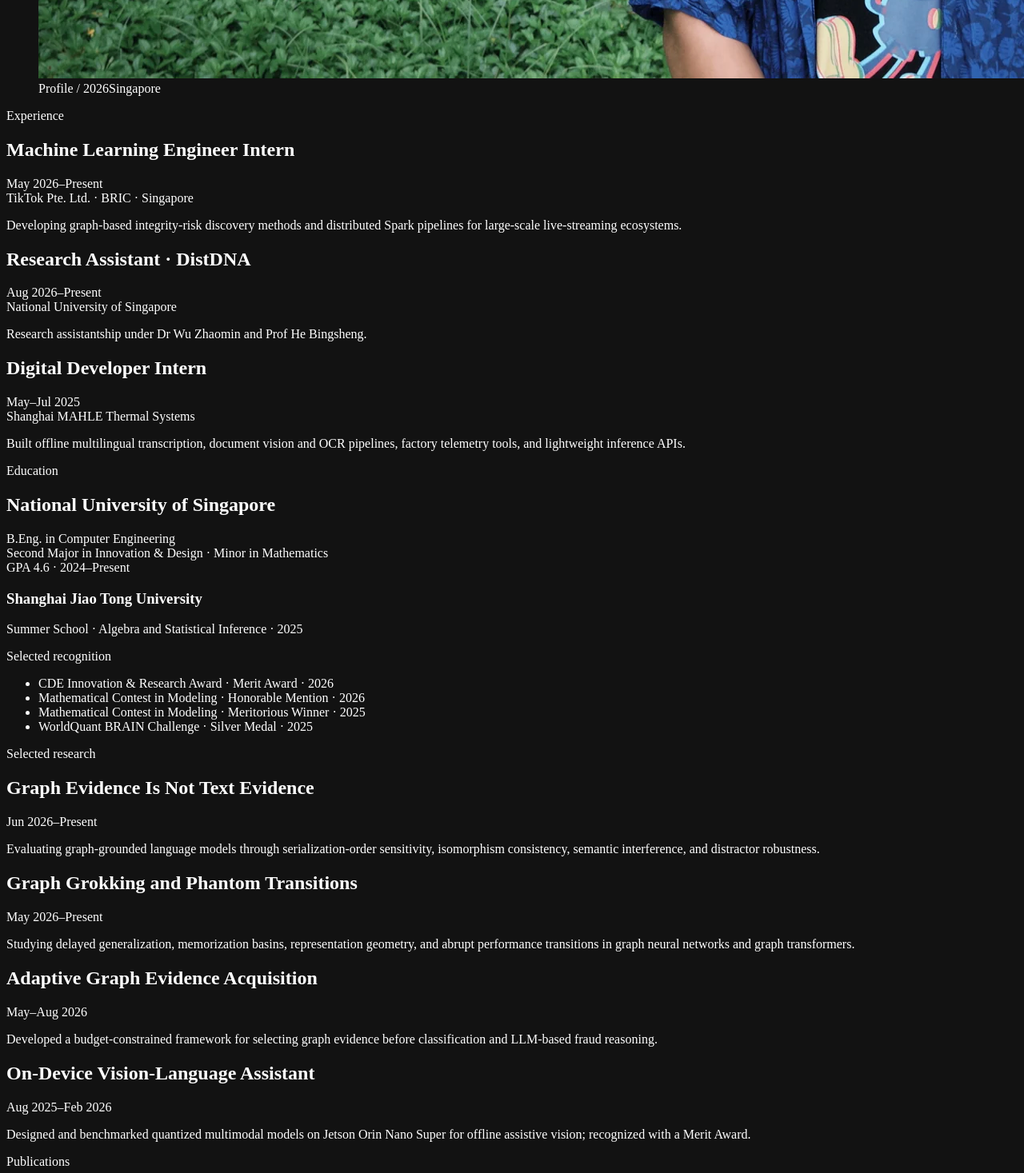
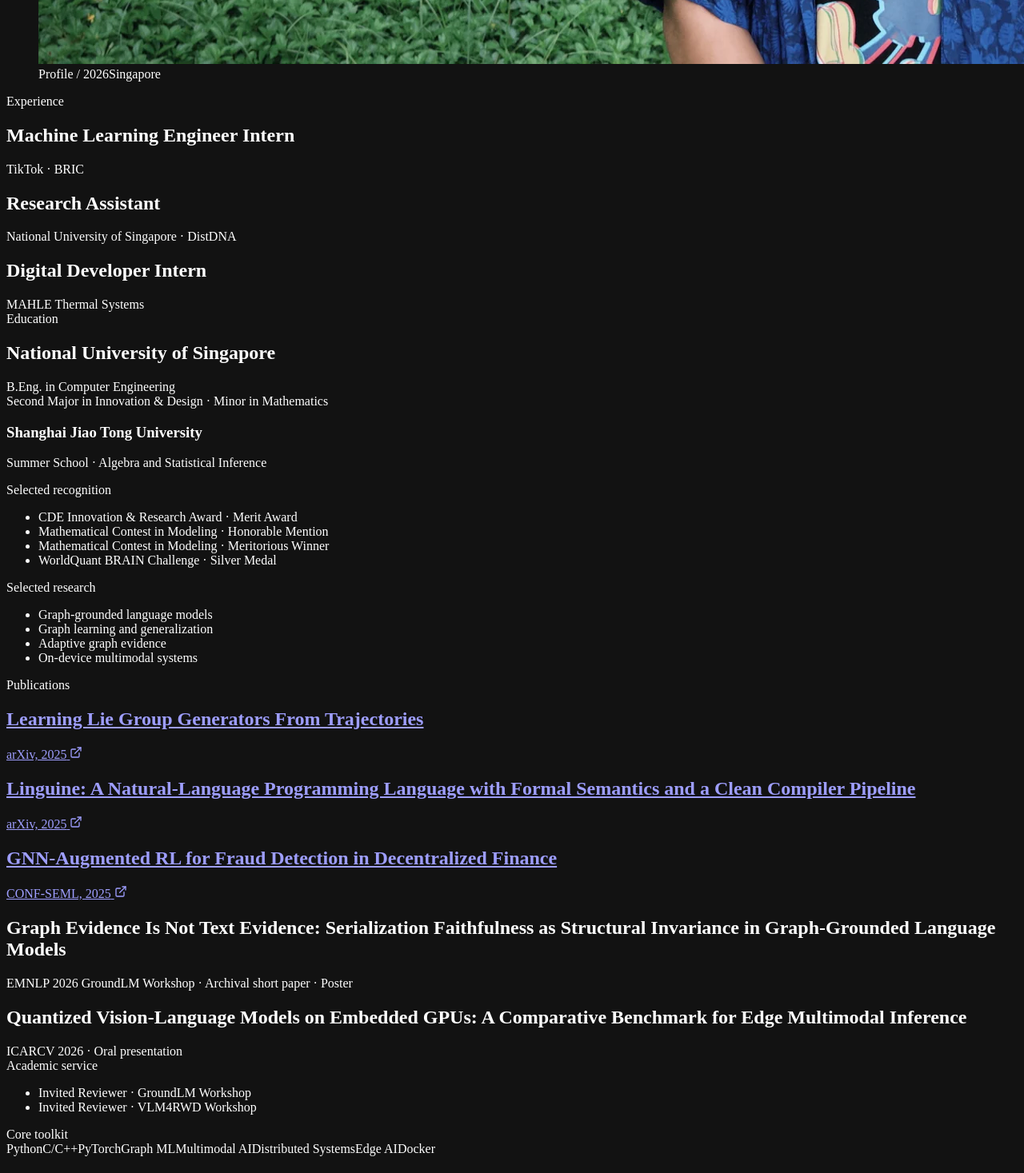
Before and after one commit to Anormalm/anormalm.github.io, a React (Vite) app: page /cv in a window 1280 px wide. Shown: the part 1330-2797 px from the top of the page at 80% size. Built offline with nearby package versions, Linux system fonts and the light colour scheme.

Commit message:
Simplify public CV summary

```diff
--- a/src/pages/CV.jsx
+++ b/src/pages/CV.jsx
@@ -6,72 +6,34 @@ import { publications } from '../data/portfolio';
 const EXPERIENCE = [
   {
     role: 'Machine Learning Engineer Intern',
-    place: 'TikTok Pte. Ltd. · BRIC · Singapore',
-    period: 'May 2026–Present',
-    detail:
-      'Developing graph-based integrity-risk discovery methods and distributed Spark pipelines for large-scale live-streaming ecosystems.',
+    place: 'TikTok · BRIC',
   },
   {
-    role: 'Research Assistant · DistDNA',
-    place: 'National University of Singapore',
-    period: 'Aug 2026–Present',
-    detail: 'Research assistantship under Dr Wu Zhaomin and Prof He Bingsheng.',
+    role: 'Research Assistant',
+    place: 'National University of Singapore · DistDNA',
   },
   {
     role: 'Digital Developer Intern',
-    place: 'Shanghai MAHLE Thermal Systems',
-    period: 'May–Jul 2025',
-    detail:
-      'Built offline multilingual transcription, document vision and OCR pipelines, factory telemetry tools, and lightweight inference APIs.',
+    place: 'MAHLE Thermal Systems',
   },
 ];
 
 const RESEARCH = [
-  {
-    title: 'Graph Evidence Is Not Text Evidence',
-    period: 'Jun 2026–Present',
-    detail:
-      'Evaluating graph-grounded language models through serialization-order sensitivity, isomorphism consistency, semantic interference, and distractor robustness.',
-  },
-  {
-    title: 'Graph Grokking and Phantom Transitions',
-    period: 'May 2026–Present',
-    detail:
-      'Studying delayed generalization, memorization basins, representation geometry, and abrupt performance transitions in graph neural networks and graph transformers.',
-  },
-  {
-    title: 'Adaptive Graph Evidence Acquisition',
-    period: 'May–Aug 2026',
-    detail:
-      'Developed a budget-constrained framework for selecting graph evidence before classification and LLM-based fraud reasoning.',
-  },
-  {
-    title: 'On-Device Vision-Language Assistant',
-    period: 'Aug 2025–Feb 2026',
-    detail:
-      'Designed and benchmarked quantized multimodal models on Jetson Orin Nano Super for offline assistive vision; recognized with a Merit Award.',
-  },
+  'Graph-grounded language models',
+  'Graph learning and generalization',
+  'Adaptive graph evidence',
+  'On-device multimodal systems',
 ];
 
 const SKILLS = [
   'Python',
   'C/C++',
-  'Java',
-  'JavaScript',
-  'SQL',
-  'PySpark',
-  'Haskell',
   'PyTorch',
-  'PyTorch Geometric',
-  'Graph Transformers',
-  'Reinforcement Learning',
-  'Vision-Language Models',
-  'OpenCV',
-  'TensorRT',
-  'FastAPI',
+  'Graph ML',
+  'Multimodal AI',
+  'Distributed Systems',
+  'Edge AI',
   'Docker',
-  'Neo4j',
-  'ROS2',
 ];
 
 const GATE_CHOICES = [
@@ -141,9 +103,7 @@ const CV = () => {
               <div className="eyebrow">Curriculum vitae</div>
               <h1 className="font-display mt-3 text-4xl md:text-5xl">Hu Lifan</h1>
               <p className="mt-4 max-w-3xl text-sm leading-6 text-[var(--muted)] md:text-base">
-                Computer Engineering student at NUS, Machine Learning Engineer Intern at TikTok BRIC, and Research
-                Assistant working on graph machine learning, graph-grounded language models, edge AI, and
-                production-scale systems.
+                Computer Engineering at NUS. Working across machine learning research and systems.
               </p>
             </div>
             <div className="cv-hero-actions">
@@ -171,19 +131,13 @@ const CV = () => {
         <div className="mt-8 grid gap-6 lg:grid-cols-[1.1fr_0.9fr]">
           <section className="tech-panel rounded-3xl p-6 md:p-7">
             <div className="eyebrow">Experience</div>
-            <div className="mt-6 space-y-6">
+            <div className="mt-6 space-y-4">
               {EXPERIENCE.map((item) => (
-                <article key={`${item.role}-${item.place}`} className="border-l border-[var(--line)] pl-5">
-                  <div className="flex flex-wrap items-start justify-between gap-2">
-                    <h2 className="font-display text-xl">{item.role}</h2>
-                    <span className="font-mono text-[10px] uppercase tracking-[0.14em] text-[var(--muted)]">
-                      {item.period}
-                    </span>
-                  </div>
+                <article key={`${item.role}-${item.place}`} className="border-l border-[var(--line)] py-1 pl-5">
+                  <h2 className="font-display text-xl">{item.role}</h2>
                   <div className="font-mono mt-1 text-[11px] uppercase tracking-[0.16em] text-[var(--accent)]">
                     {item.place}
                   </div>
-                  <p className="mt-2 text-sm leading-6 text-[var(--muted)]">{item.detail}</p>
                 </article>
               ))}
             </div>
@@ -195,13 +149,12 @@ const CV = () => {
               <h2 className="font-display mt-4 text-xl">National University of Singapore</h2>
               <p className="mt-2 text-sm leading-6 text-[var(--muted)]">
                 B.Eng. in Computer Engineering<br />
-                Second Major in Innovation & Design · Minor in Mathematics<br />
-                GPA 4.6 · 2024–Present
+                Second Major in Innovation & Design · Minor in Mathematics
               </p>
               <div className="mt-5 border-t border-[var(--line)] pt-5">
                 <h3 className="font-display text-lg">Shanghai Jiao Tong University</h3>
                 <p className="mt-2 text-sm text-[var(--muted)]">
-                  Summer School · Algebra and Statistical Inference · 2025
+                  Summer School · Algebra and Statistical Inference
                 </p>
               </div>
             </section>
@@ -209,29 +162,23 @@ const CV = () => {
             <section className="tech-panel rounded-3xl p-6 md:p-7">
               <div className="eyebrow">Selected recognition</div>
               <ul className="mt-4 space-y-3 text-sm leading-6 text-[var(--muted)]">
-                <li>CDE Innovation & Research Award · Merit Award · 2026</li>
-                <li>Mathematical Contest in Modeling · Honorable Mention · 2026</li>
-                <li>Mathematical Contest in Modeling · Meritorious Winner · 2025</li>
-                <li>WorldQuant BRAIN Challenge · Silver Medal · 2025</li>
+                <li>CDE Innovation & Research Award · Merit Award</li>
+                <li>Mathematical Contest in Modeling · Honorable Mention</li>
+                <li>Mathematical Contest in Modeling · Meritorious Winner</li>
+                <li>WorldQuant BRAIN Challenge · Silver Medal</li>
               </ul>
             </section>
           </div>
 
           <section className="tech-panel rounded-3xl p-6 md:p-7 lg:col-span-2">
             <div className="eyebrow">Selected research</div>
-            <div className="mt-5 grid gap-4 md:grid-cols-2">
-              {RESEARCH.map((item) => (
-                <article key={item.title} className="rounded-2xl border border-[var(--line)] bg-[var(--paper)]/70 p-5">
-                  <div className="flex flex-wrap items-start justify-between gap-2">
-                    <h2 className="font-display text-lg">{item.title}</h2>
-                    <span className="font-mono text-[10px] uppercase tracking-[0.14em] text-[var(--accent)]">
-                      {item.period}
-                    </span>
-                  </div>
-                  <p className="mt-2 text-sm leading-6 text-[var(--muted)]">{item.detail}</p>
-                </article>
+            <ul className="mt-5 grid gap-3 md:grid-cols-2">
+              {RESEARCH.map((topic) => (
+                <li key={topic} className="rounded-2xl border border-[var(--line)] bg-[var(--paper)]/70 p-5 font-display text-lg">
+                  {topic}
+                </li>
               ))}
-            </div>
+            </ul>
           </section>
 
           <section className="tech-panel rounded-3xl p-6 md:p-7">
@@ -247,8 +194,8 @@ const CV = () => {
             <section className="tech-panel rounded-3xl p-6 md:p-7">
               <div className="eyebrow">Academic service</div>
               <ul className="mt-4 space-y-3 text-sm leading-6 text-[var(--muted)]">
-                <li>Invited Reviewer · GroundLM Workshop at EMNLP 2026</li>
-                <li>Invited Reviewer · VLM4RWD Workshop at NeurIPS 2026</li>
+                <li>Invited Reviewer · GroundLM Workshop</li>
+                <li>Invited Reviewer · VLM4RWD Workshop</li>
               </ul>
             </section>
 
```
